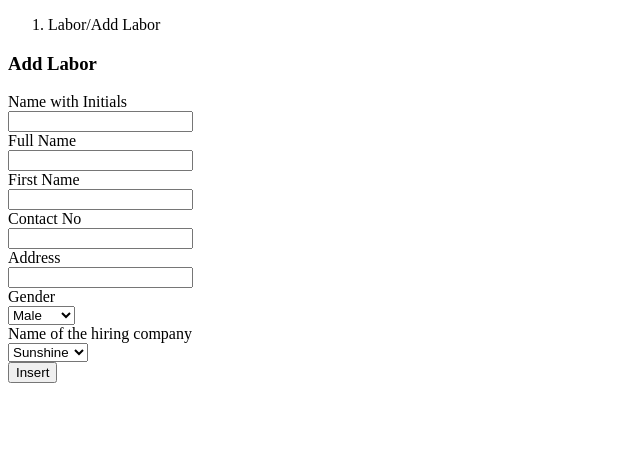
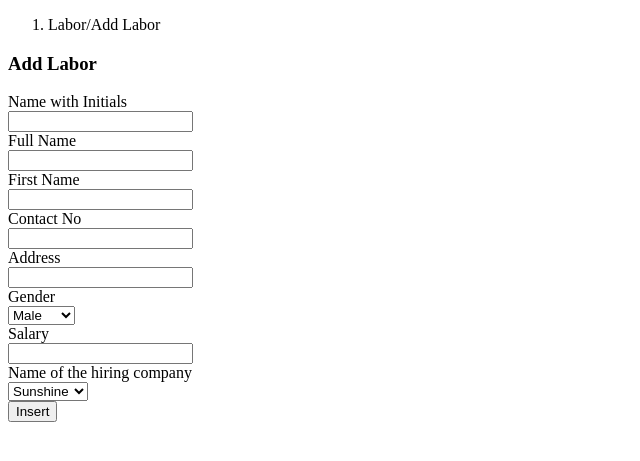
Before and after one commit to DininduChamikara/Samadhi-Children-Home, a PHP site: page /add_labor.php in a window 1280 px wide. Shown: the top 461 px of the page, without its empty margins (0-640 px from the left). Run offline with PHP 8.4, Linux system fonts and the light colour scheme.

Commit message:
completed the labour salary part

```diff
--- a/add_labor.php
+++ b/add_labor.php
@@ -132,6 +132,20 @@
 
                                 </div><!--form-group Ends-->
 
+
+                                <div class="form-group"><!--form-group starts-->
+
+                                    <label class="col-md-3 control-label">Salary</label>
+
+                                    <div class="col-md-6"><!--col-md-6 starts-->
+
+                                           <input type="text" name="salary" id="salary" class="form-control" required >
+
+                                    </div><!--col-md-6 Ends-->
+
+                                </div><!--form-group Ends-->
+
+
                                 <!--Dinindu Add-->
 
                                 <div class="form-group"><!--form-group starts-->
@@ -183,13 +197,14 @@
      $contact = $_POST['contactNo'];
      $address  =$_POST['address'];
      $gender =$_POST['gender'];
+     $salary = $_POST['salary'];
      $company = $_POST['company'];
 
 
 
 
-        $insert_staff = "insert into labor (name_with_init,fullname,name,contact,address,gender,company)"
-                . " values ('$name_with_init','$fullname','$name','$contact','$address' ,'$gender','$company')";
+        $insert_staff = "insert into labor (name_with_init,fullname,name,contact,address,gender,salary,company)"
+                . " values ('$name_with_init','$fullname','$name','$contact','$address' ,'$gender','$salary','$company')";
 
         $run_staff = mysqli_query($Con, $insert_staff);
 
```
Also changed, not shown: edit_labor.php (+18 -1 lines), uploads/IMG-611732555cad05.28076920.png (added).
